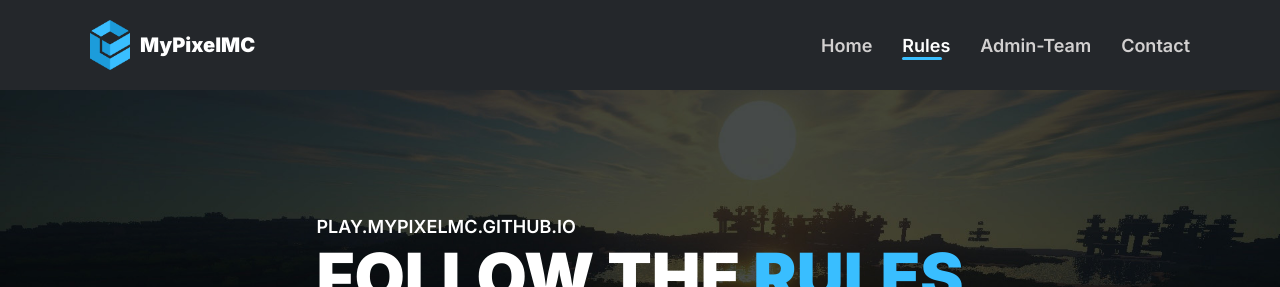
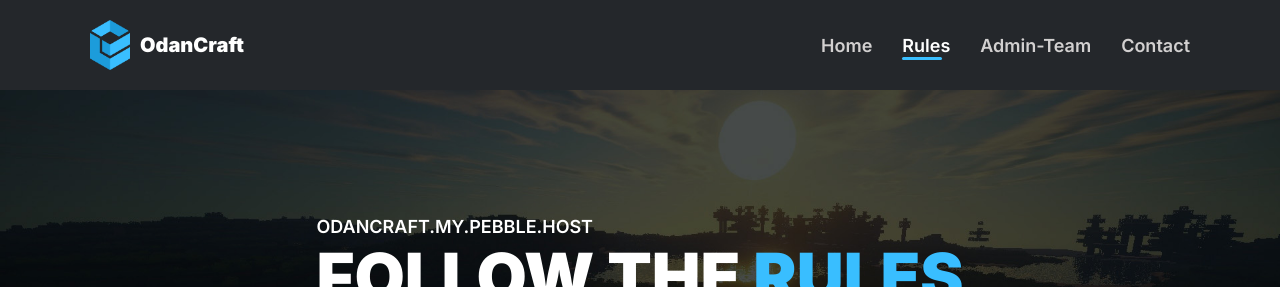
Before and after one commit to OdanCraft/odancraft.github.io, a plain HTML site: page rules.html in a window 1280 px wide. Shown: the top 287 px of the page. Drawn offline with Linux system fonts and the light colour scheme; files whose address does not match are found by name.

Commit message:
Fixed more stuff for the template

```diff
--- a/js/script.js
+++ b/js/script.js
@@ -7,8 +7,8 @@ If something doesn't work please contact me on discord (Astronawta#0012).
 const config = {
     serverInfo: {
         serverLogoImageFileName: "logo.png", /*This is a file name for logo in /images/ (If you upload new logo with other name, you must change this value)*/
-        serverName: "MyPixelMC", /*Server name*/
-        serverIp: "play.mypixelmc.github.io", /*Server IP (if you want to add online user counter, you must have true the enable-status and enable-query of server.properties)*/
+        serverName: "OdanCraft", /*Server name*/
+        serverIp: "odancraft.my.pebble.host", /*Server IP (if you want to add online user counter, you must have true the enable-status and enable-query of server.properties)*/
         discordServerID: "1293673671189069844" /*Your server ID (if you want to add online user counter, you must have enabled Discord server widget)*/
     },
 
@@ -36,7 +36,7 @@ const config = {
 
     If you want to change skin type replace userSKinTypeInAdminTeam with something you want from array in comments
     */
-    userSKinTypeInAdminTeam: "bust", /*[full, bust, head, face, front, frontFull, skin]*/
+    userSKinTypeInAdminTeam: "head", /*[full, bust, head, face, front, frontFull, skin]*/
     atGroupsDefaultColors: {
         leaders: "rgba(255, 124, 124, 0.5)",
         developers: "rgba(230, 83, 0, 0.5)",
@@ -181,7 +181,7 @@ const config = {
     Emails are sent via https://formsubmit.co/
     */
     contactPage: {
-        email: "mypixelminecraft@gmail.com"
+        email: "odancraft@gmail.com"
     }
 }
 
--- a/rules.html
+++ b/rules.html
@@ -12,7 +12,7 @@
   <link rel="stylesheet" href="css/global.css">
   <link rel="stylesheet" href="css/pages/rules.css">
 
-  <title>MyPixelMC | Rules</title>
+  <title>OdanCraft | Rules</title>
 </head>
 <body>
   <!--Navbar-->
```
